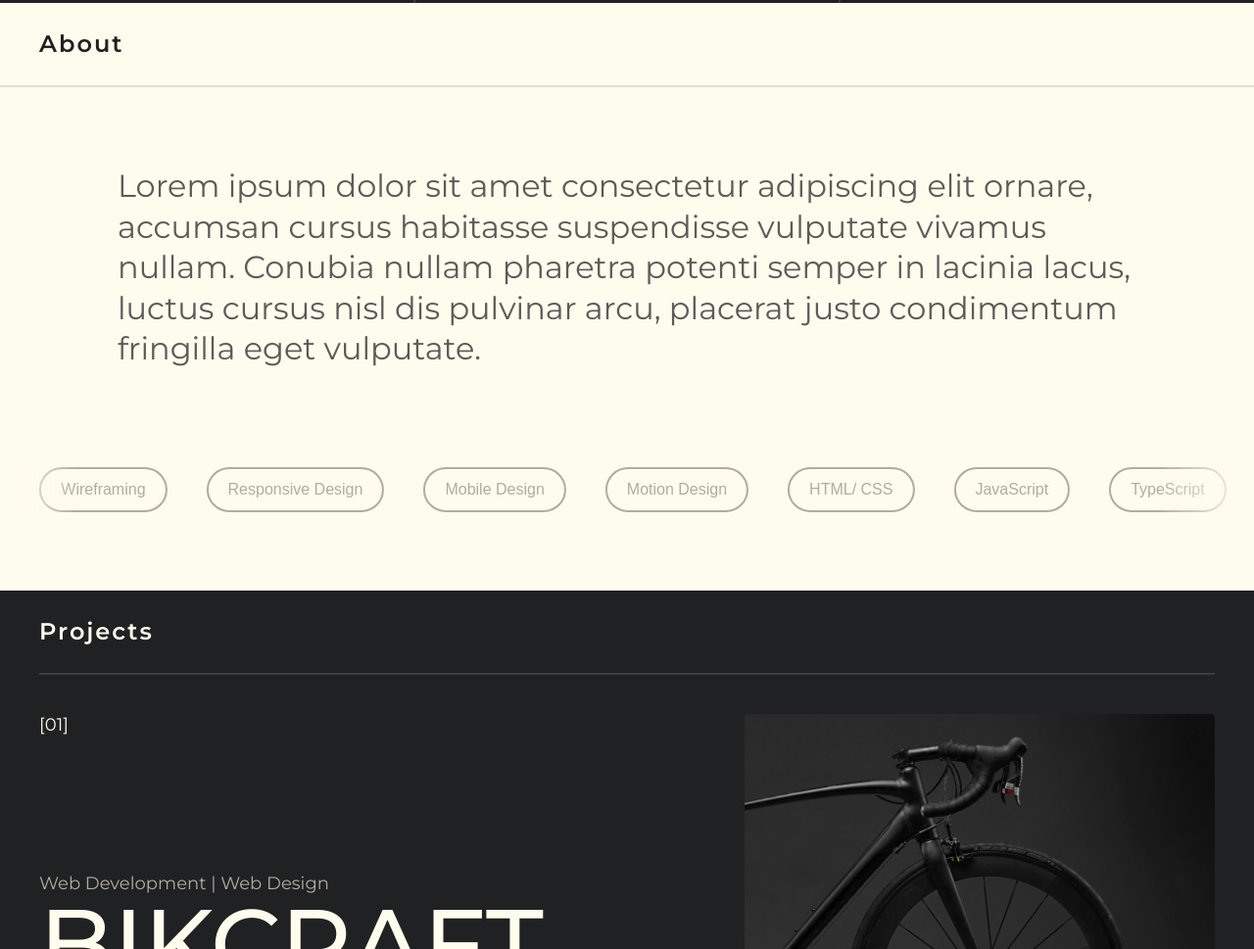
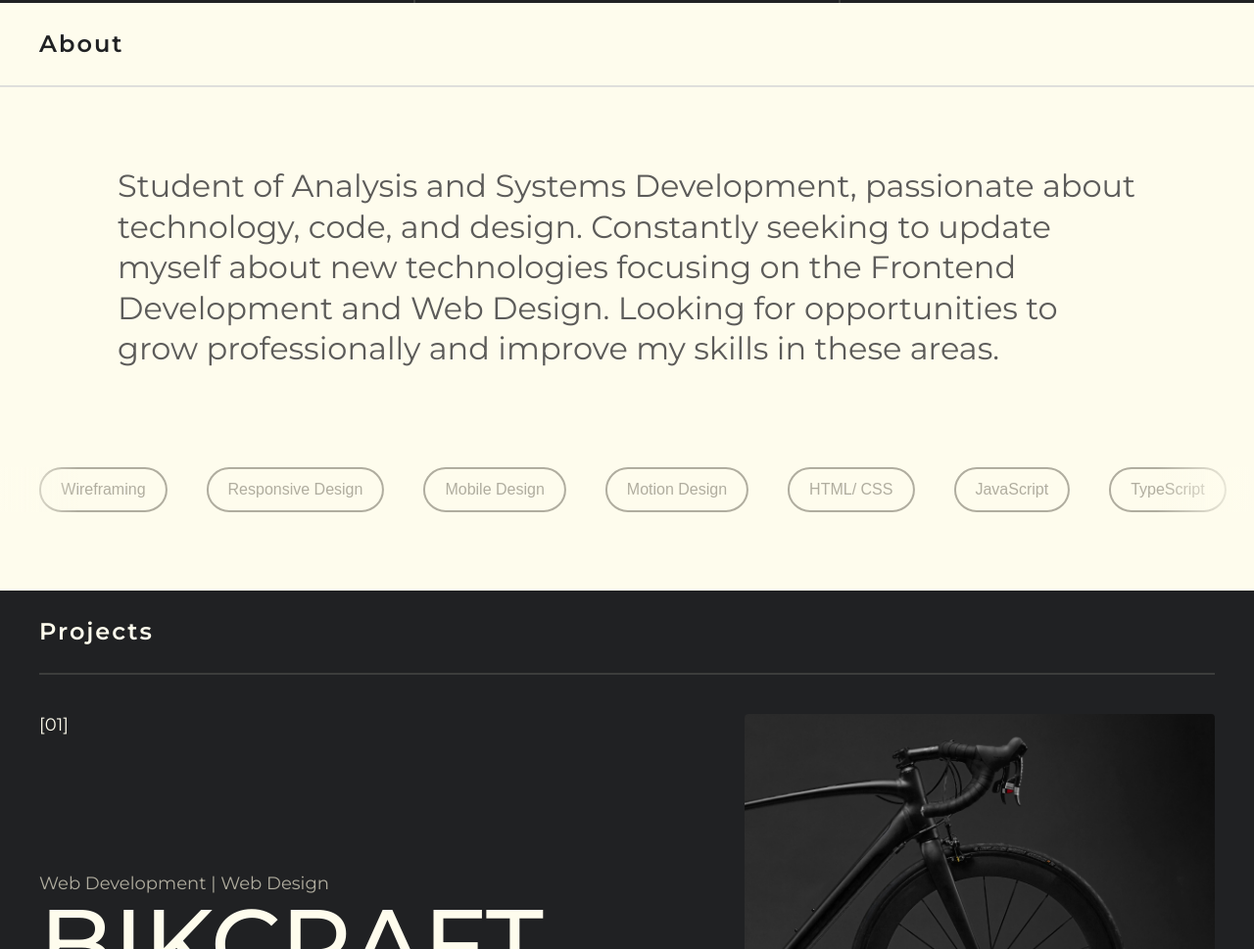
Before and after one commit to anapfilipini/ana-portfolio, a plain HTML site: page index.html in a window 1280 px wide. Shown: the part 737-1706 px from the top of the page at 98% size. Drawn offline with Linux system fonts and the light colour scheme.

Commit message:
v4 commit

```diff
--- a/index.html
+++ b/index.html
@@ -50,7 +50,7 @@
         <h2 class="title cor-5 container">About</h2>
         <span class="about-detail container"></span>
         <div class="about-content container">
-          <p>Lorem ipsum dolor sit amet consectetur adipiscing elit ornare, accumsan cursus habitasse suspendisse vulputate vivamus nullam. Conubia nullam pharetra potenti semper in lacinia lacus, luctus cursus nisl dis pulvinar arcu, placerat justo condimentum fringilla eget vulputate. </p>
+          <p>Student of Analysis and Systems Development, passionate about technology, code, and design. Constantly seeking to update myself about new technologies focusing on the Frontend Development and Web Design. Looking for opportunities to grow professionally and improve my skills in these areas.</p>
         </div>
         <div class="skills">
           <div class="about-skills skills-slide">
```
